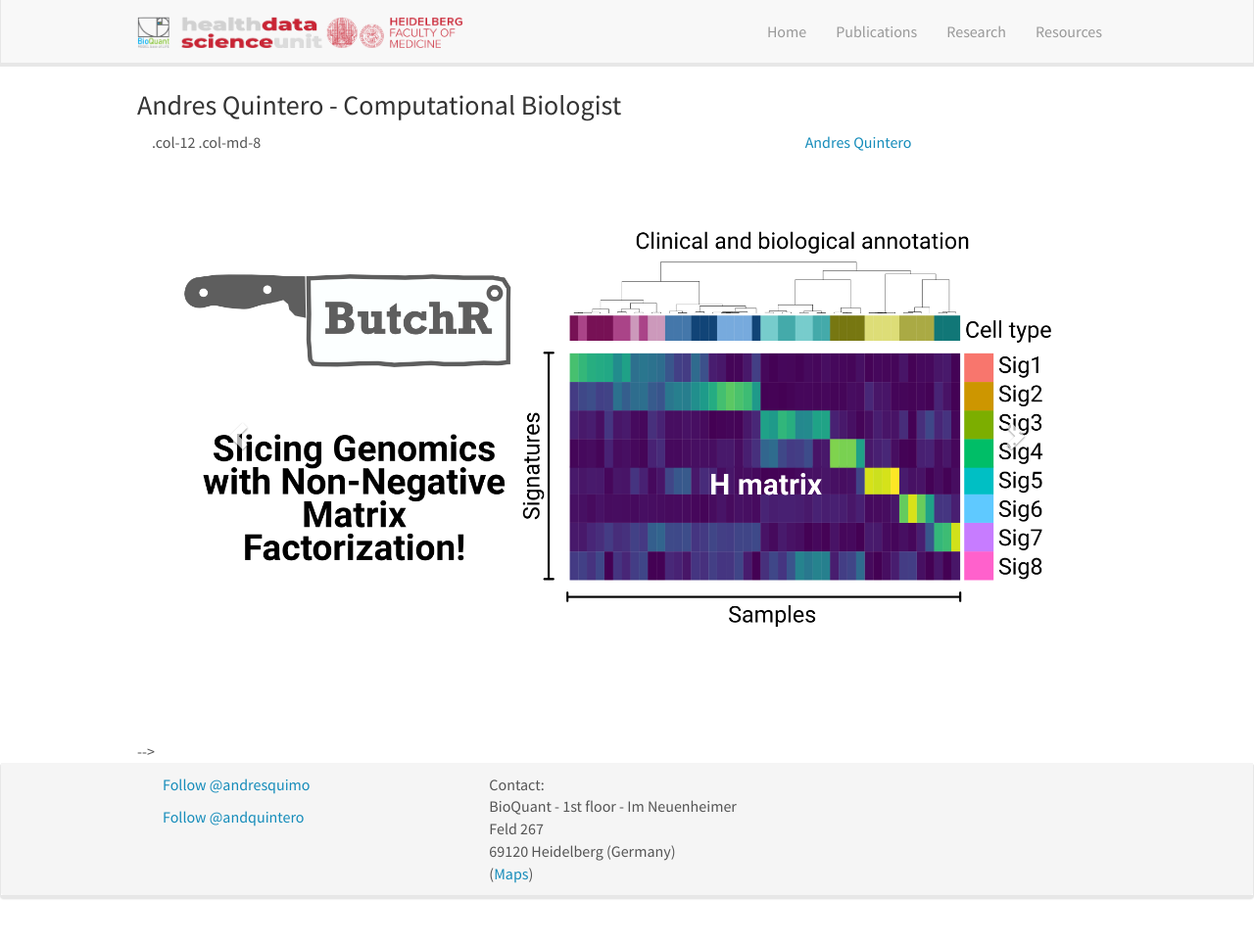
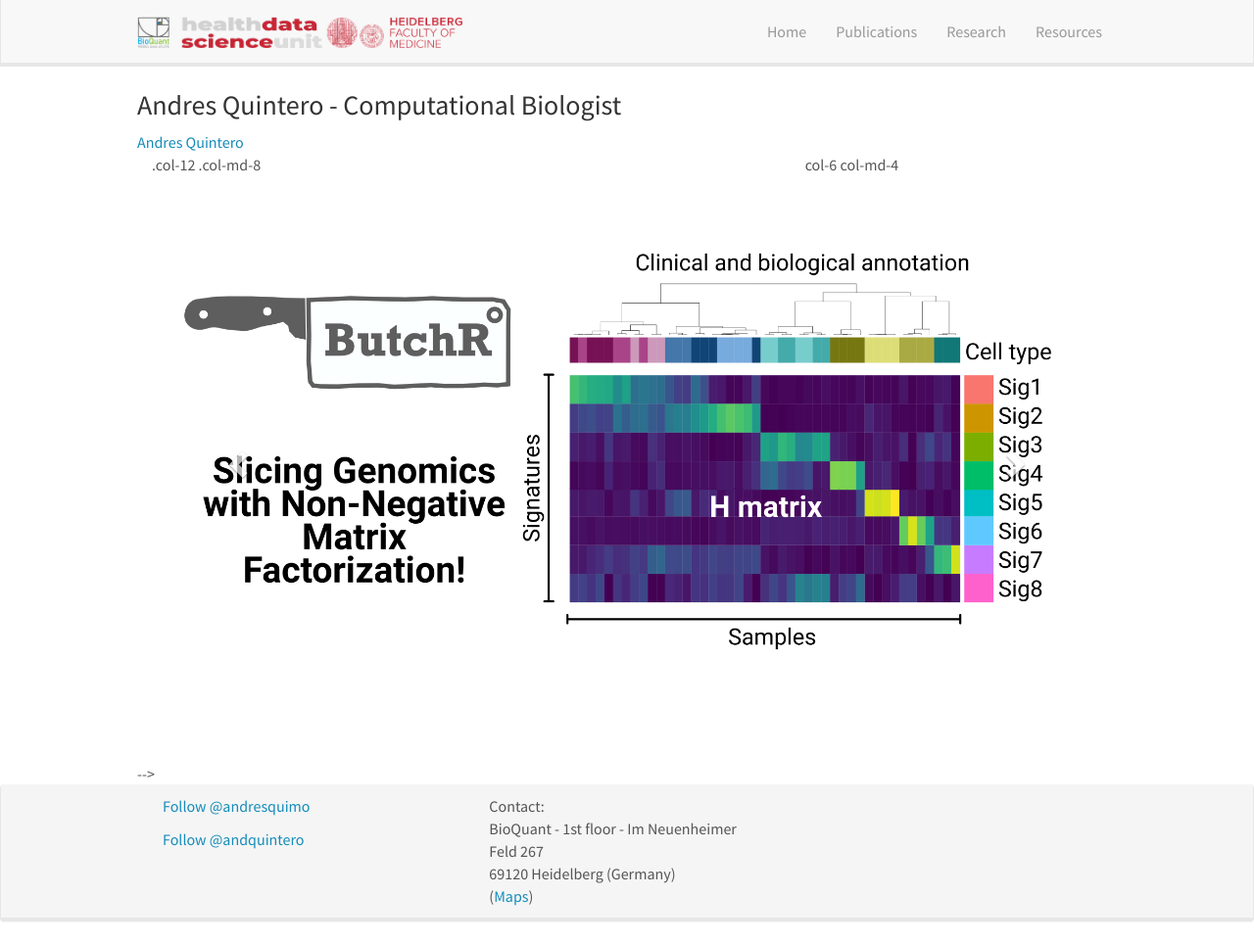
Before and after one commit to andquintero/andquintero.github.io, a Jekyll site: the page built from _pages/home.md, in a window 1280 px wide and 963 px high. Shown: the whole window at 98% size. Built offline with Jekyll 4.4.1, drawn with Linux system fonts in a browser that asks for light colours; nearby versions of some CDN libraries; comment, search, counter and statistics services are not loaded.

Commit message:
update home

```diff
--- a/_layouts/homelay.html
+++ b/_layouts/homelay.html
@@ -12,11 +12,13 @@
 
         <h3>Andres Quintero - Computational Biologist</h3>
 
+        <div class="badge-base LI-profile-badge" data-locale="en_US" data-size="medium" data-theme="dark" data-type="VERTICAL" data-vanity="andres-quintero-291b66189" data-version="v1"><a class="badge-base__link LI-simple-link" href="https://de.linkedin.com/in/andres-quintero-291b66189?trk=profile-badge">Andres Quintero</a></div>
+
         <div class="col-12 col-md-8">
           .col-12 .col-md-8
         </div>
         <div class="col-6 col-md-4">
-          <div class="badge-base LI-profile-badge" data-locale="en_US" data-size="medium" data-theme="dark" data-type="VERTICAL" data-vanity="andres-quintero-291b66189" data-version="v1"><a class="badge-base__link LI-simple-link" href="https://de.linkedin.com/in/andres-quintero-291b66189?trk=profile-badge">Andres Quintero</a></div>
+          col-6 col-md-4
         </div>
 
 
```
